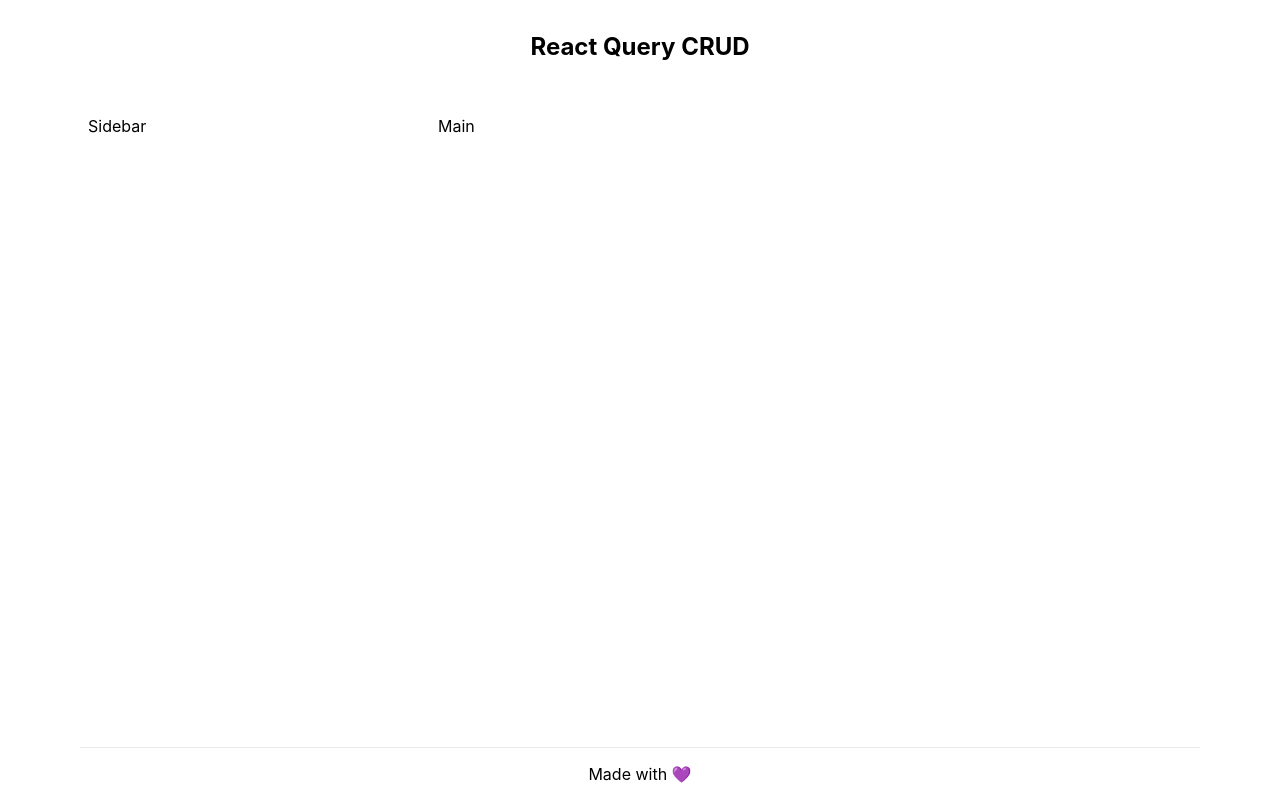
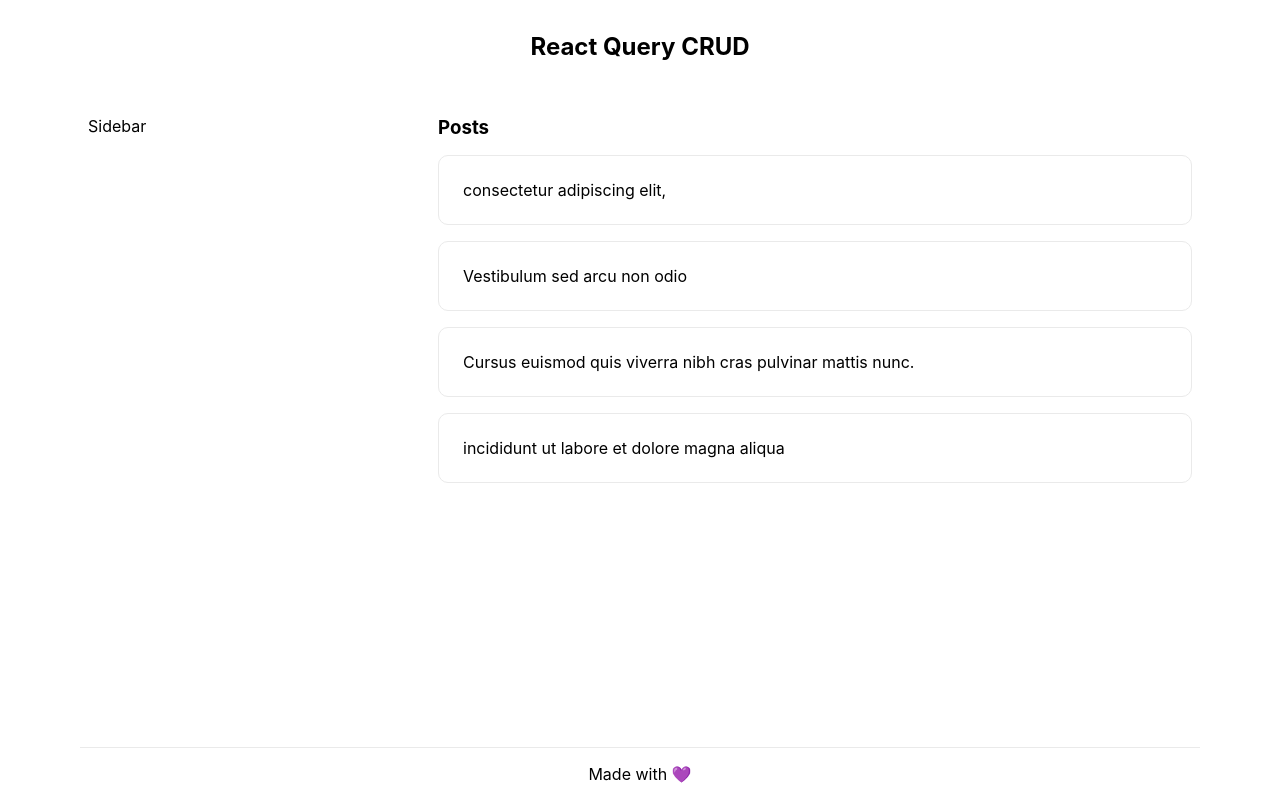
Before and after one commit to pratikmane1299/React-Query-CRUD, a Next.js app: page / in a window 1280 px wide. Built offline with nearby package versions, Linux system fonts and the light colour scheme.

Commit message:
✨Fetch posts and display

```diff
--- a/pages/index.js
+++ b/pages/index.js
@@ -1,8 +1,14 @@
 import Head from 'next/head'
+import { QueryClient, QueryClientProvider, useQuery } from 'react-query';
+import axios from 'axios';
+
 import styles from '../styles/Home.module.css'
+
+const queryClient = new QueryClient();
 
 export default function Home() {
   return (
+    <QueryClientProvider client={queryClient}>
       <div className={styles.container}>
         <Head>
           <title>React Query CRUD</title>
@@ -17,12 +23,46 @@ export default function Home() {
             <span>Sidebar</span>
           </div>
           <main className={styles.main}>
-          <span>Main</span>
+            <Posts />
           </main>
           <footer className={styles.footer}>
             <span>Made with 💜</span>
           </footer>
         </div>
       </div>
-  )
+    </QueryClientProvider>
+  );
 }
+
+function fetchPosts(key) {
+  return axios.get('/api/posts').then(res => res.data);
+}
+
+function Posts() {
+
+  const { status, data, error, isFetching } = useQuery('posts', fetchPosts);
+
+  return (
+    <>
+      {status === "loading" ? (
+        <span>Loading posts ...</span>
+      ) : status === "error" ? (
+        <span>{error.message}</span>
+      ) : (
+        <>
+          <h3>
+            Posts{' '}
+            {isFetching ? <small>Updating...</small> : null}
+          </h3>
+          <div className={styles.postsList}>
+            {data.map((post) => (
+              <div className={styles.card} key={post.id}>
+                <a href="#">{post.title}</a>
+              </div>
+            ))}
+          </div>
+        </>
+      )}
+    </>
+  );
+}
--- a/styles/Home.module.css
+++ b/styles/Home.module.css
@@ -72,7 +72,7 @@
 }
 
 .card {
-  margin: 1rem;
+  margin: 1rem 0;
   flex-basis: 45%;
   padding: 1.5rem;
   text-align: left;
```
Lines whose indentation alone changed are shown as unchanged.
